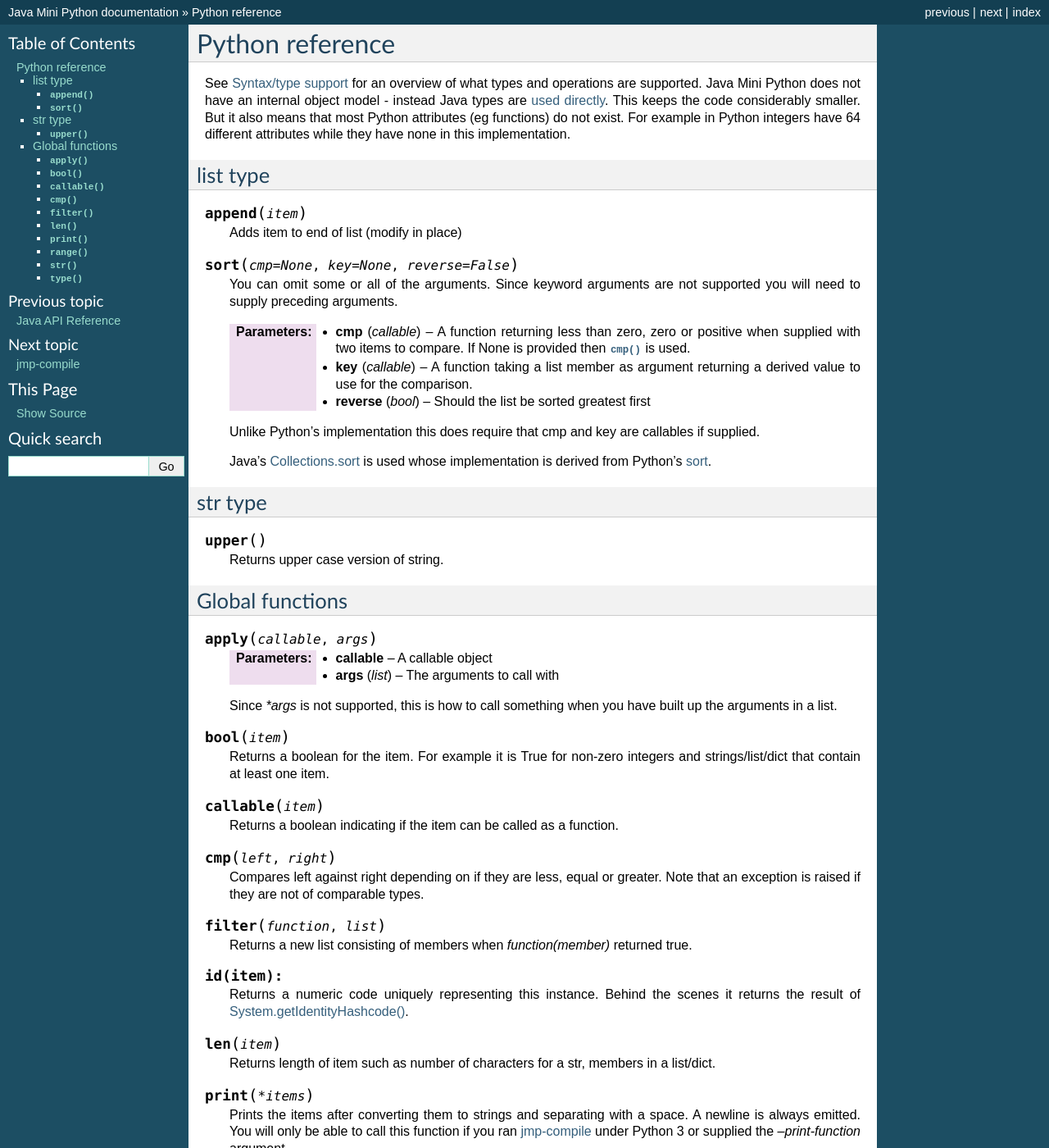
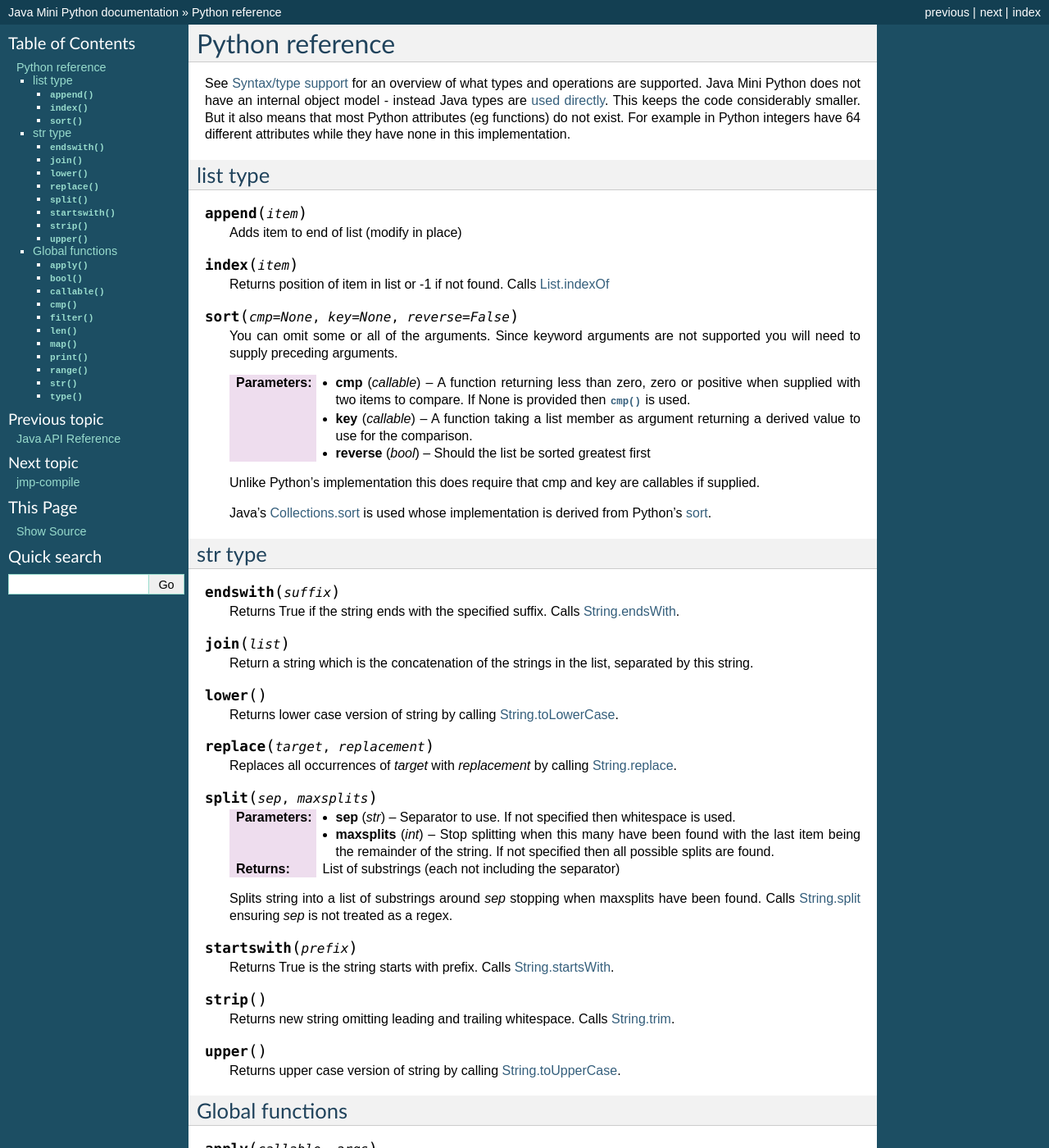
Before and after one commit to rogerbinns/jia-mini-python, a Sphinx documentation site: the page built from doc/python.rst, in a window 1280 px wide and 1400 px high. Shown: the whole window at 82% size. Built offline with Sphinx 7.4.7, drawn with Linux system fonts in a browser that asks for light colours; the version number could not be read and is left out; some of the changed text lies outside the part shown.

```diff
--- a/doc/java.rst
+++ b/doc/java.rst
@@ -29,8 +29,8 @@ Where possible types are mapped directly from Python to Java.
 Note that tuples are mutable and treated as lists.
 
 Your added methods can return types other than the above without
-error.  However there will be type errors if you try to operations on
-them (eg use them as an `if` expression or add them).
+error.  However there will be type errors if you try to perform
+operations on them (eg use them as an `if` expression or add them).
 
 .. _adding_methods:
 
@@ -165,6 +165,8 @@ You can also read API information in `javadoc format <_static/javadoc/index.html
       This method is useful for generating error messages and
       diagnostics.
 
+   .. _executionerror:
+
    .. class:: ExecutionError
 
          (`javadoc for MiniPython.ExecutionError class
--- a/doc/python.rst
+++ b/doc/python.rst
@@ -15,6 +15,11 @@ list type
 .. method:: append(item)
 
    Adds item to end of list (modify in place)
+
+.. method:: index(item)
+
+   Returns position of item in list or -1 if not found.  Calls
+   :jdoc:`List.indexOf <java/util/List.html#indexOf(java.lang.Object)>`
 
 .. method:: sort(cmp=None, key=None, reverse=False)
 
@@ -37,9 +42,55 @@ list type
 str type
 --------
 
+.. method:: endswith(suffix)
+
+   Returns True if the string ends with the specified suffix.  Calls
+   :jdoc:`String.endsWith <java/lang/String.html#endsWith(java.lang.String)>`.
+
+.. method:: join(list)
+
+   Return a string which is the concatenation of the strings in the
+   list, separated by this string.
+
+.. method:: lower()
+
+   Returns lower case version of string by calling
+   :jdoc:`String.toLowerCase <java/lang/String.html#toLowerCase()>`.
+
+.. method:: replace(target, replacement)
+
+   Replaces all occurrences of `target` with `replacement` by calling
+   :jdoc:`String.replace
+   <java/lang/String.html#replace(java.lang.CharSequence, java.lang.CharSequence)>`.
+
+.. method:: split(sep, maxsplits)
+
+   :param str sep: Separator to use.  If not specified then whitespace
+      is used.
+   :param int maxsplits: Stop splitting when this many have been found
+      with the last item being the remainder of the string.  If not
+      specified then all possible splits are found.
+   :returns: List of substrings (each not including the separator)
+
+   Splits string into a list of substrings around `sep` stopping when
+   maxsplits have been found.  Calls :jdoc:`String.split
+   <java/lang/String.html#split(java.lang.String, int)>` ensuring
+   `sep` is not treated as a regex.
+
+.. method:: startswith(prefix)
+
+   Returns True is the string starts with prefix.  Calls
+   :jdoc:`String.startsWith <java/lang/String.html#startsWith(java.lang.String)>`.
+
+.. method:: strip()
+
+   Returns new string omitting leading and trailing whitespace.  Calls
+   :jdoc:`String.trim <java/lang/String.html#trim()>`.
+
 .. method:: upper()
 
-   Returns upper case version of string.
+   Returns upper case version of string by calling
+   :jdoc:`String.toUpperCase <java/lang/String.html#toUpperCase()>`.
 
 Global functions
 ----------------
@@ -79,10 +130,21 @@ Global functions
    :jdoc:`System.getIdentityHashcode()
    <java/lang/System.html#identityHashCode(java.lang.Object)>`.
 
+.. function: int(item)
+
+   Returns integer of item.  int items are returned as is, bools as
+   0/1 for False/True and strings are parsed.  Note that this
+   implementation does not take a base/radix argument.
+
 .. function:: len(item)
 
    Returns length of item such as number of characters for a str,
    members in a list/dict.
+
+.. function:: map(function, list)
+
+   Returns a new list consisting of function applied to each list
+   member.  Use this an alternate to list comprehensions.
 
 .. function:: print(*items)
 
```
Also changed, not shown: doc/lang.rst (+22 -15 lines), doc/quirks.rst (+34 -14 lines).
